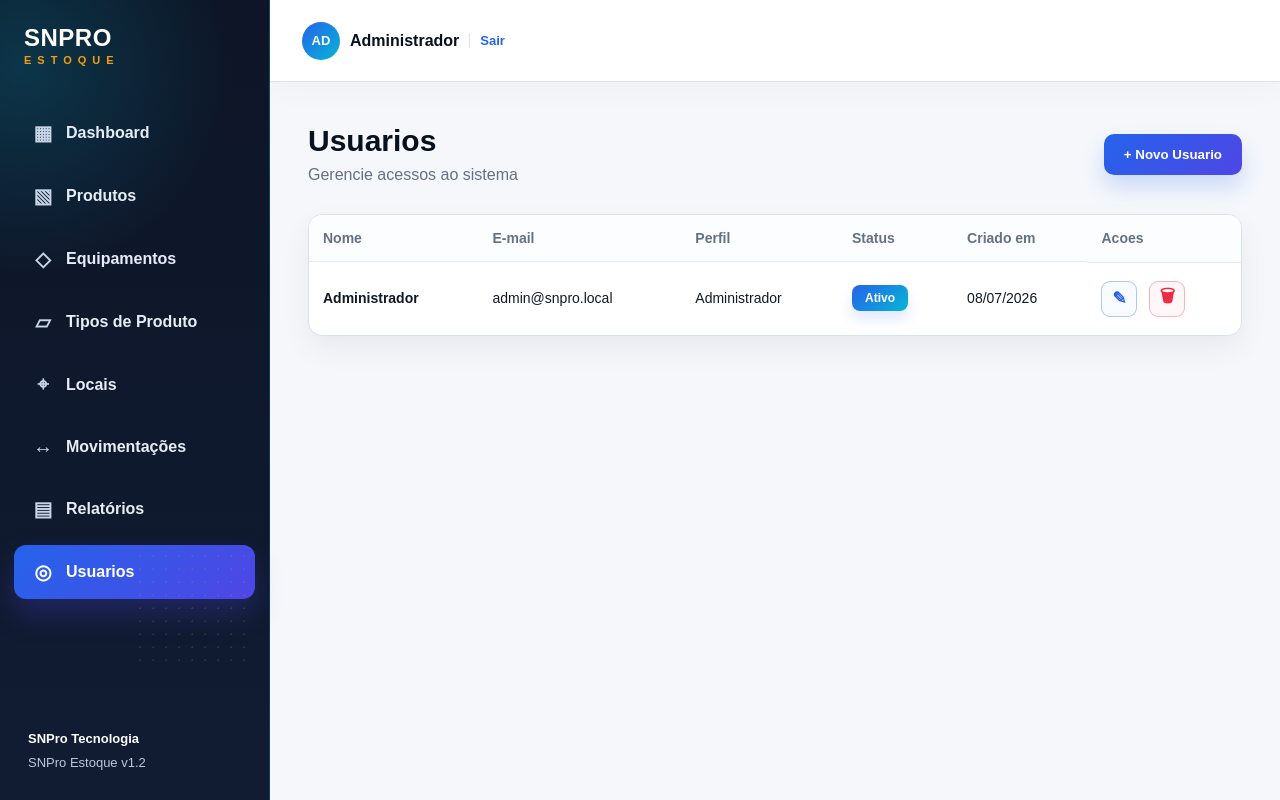
After one commit to snpro-projetos/EstoqueEuler, a Flask app: page /usuarios in a window 1280 px wide. The commit adds this page. Run offline with Flask 3, Linux system fonts and the light colour scheme; a user stored in the database is signed in.

Commit message:
Função de usuarios

```diff
--- a/app/__init__.py
+++ b/app/__init__.py
@@ -1,3 +1,5 @@
+import os
+
 from flask import Flask
 from flask_sqlalchemy import SQLAlchemy
 
@@ -8,7 +10,7 @@ db = SQLAlchemy()
 def create_app():
     app = Flask(__name__, instance_relative_config=True)
 
-    app.config["SECRET_KEY"] = "troque-esta-chave"
+    app.config["SECRET_KEY"] = os.environ.get("SECRET_KEY", "troque-esta-chave")
     app.config["SQLALCHEMY_DATABASE_URI"] = "sqlite:///estoque.db"
     app.config["SQLALCHEMY_TRACK_MODIFICATIONS"] = False
 
--- a/app/routes.py
+++ b/app/routes.py
@@ -1,13 +1,86 @@
-from flask import Blueprint, render_template, request, redirect, url_for, flash, Response, send_file
+from flask import Blueprint, render_template, request, redirect, url_for, flash, Response, send_file, session, g
 from sqlalchemy import or_, func
 import csv
+import os
 from io import StringIO, BytesIO
 from unicodedata import normalize
 from . import db
 from datetime import datetime
-from .models import Produto, Equipamento, TipoProduto, Local, Movimentacao, DashboardGrafico, ImportacaoPlanilha
+from werkzeug.security import generate_password_hash, check_password_hash
+from .models import Produto, Equipamento, TipoProduto, Local, Movimentacao, DashboardGrafico, ImportacaoPlanilha, Usuario
 
 main = Blueprint("main", __name__)
+_usuarios_iniciais_verificados = False
+
+
+def _destino_seguro(destino):
+    if destino and destino.startswith("/") and not destino.startswith("//"):
+        return destino
+    return url_for("main.dashboard")
+
+
+def _garantir_usuario_admin():
+    global _usuarios_iniciais_verificados
+    if _usuarios_iniciais_verificados:
+        return
+
+    db.create_all()
+    if Usuario.query.count() == 0:
+        admin_email = os.environ.get("ADMIN_EMAIL", "admin@snpro.local").strip().lower()
+        admin_password = os.environ.get("ADMIN_PASSWORD", "admin123")
+        db.session.add(Usuario(
+            nome="Administrador",
+            email=admin_email,
+            senha_hash=generate_password_hash(admin_password),
+            perfil="Administrador",
+            status="Ativo",
+        ))
+        db.session.commit()
+    _usuarios_iniciais_verificados = True
+
+
+def _usuario_eh_admin():
+    return bool(getattr(g, "usuario_atual", None) and g.usuario_atual.perfil == "Administrador")
+
+
+def _exigir_admin():
+    if _usuario_eh_admin():
+        return None
+    flash("Apenas administradores podem acessar esta area.", "error")
+    return redirect(url_for("main.dashboard"))
+
+
+def _qtd_admins_ativos(excluir_id=None):
+    query = Usuario.query.filter_by(perfil="Administrador", status="Ativo")
+    if excluir_id:
+        query = query.filter(Usuario.id != excluir_id)
+    return query.count()
+
+
+@main.before_app_request
+def carregar_usuario_logado():
+    if request.endpoint == "static":
+        return None
+
+    _garantir_usuario_admin()
+
+    g.usuario_atual = None
+    usuario_id = session.get("usuario_id")
+    if usuario_id:
+        usuario = Usuario.query.get(usuario_id)
+        if usuario and usuario.status == "Ativo":
+            g.usuario_atual = usuario
+        else:
+            session.clear()
+
+    if request.endpoint in {"main.login"}:
+        return None
+
+    if not g.usuario_atual:
+        proxima = request.full_path if request.method == "GET" else request.path
+        return redirect(url_for("main.login", proxima=proxima))
+
+    return None
 
 EQUIPAMENTOS_PADRAO = [
     ("Periferico", "Itens como mouse, teclado, monitor, webcam e headset"),
@@ -380,6 +453,129 @@ def _garantir_graficos_padrao():
         ]
         db.session.add_all(padroes)
         db.session.commit()
+
+
+@main.route("/login", methods=["GET", "POST"])
+def login():
+    if getattr(g, "usuario_atual", None) and request.method == "GET":
+        return redirect(_destino_seguro(request.args.get("proxima")))
+
+    if request.method == "POST":
+        email = request.form.get("email", "").strip().lower()
+        senha = request.form.get("senha", "")
+        usuario = Usuario.query.filter_by(email=email).first()
+
+        if usuario and usuario.status == "Ativo" and check_password_hash(usuario.senha_hash, senha):
+            session.clear()
+            session["usuario_id"] = usuario.id
+            flash("Login realizado com sucesso.", "success")
+            return redirect(_destino_seguro(request.args.get("proxima")))
+
+        flash("E-mail ou senha invalidos.", "error")
+
+    return render_template("login.html")
+
+
+@main.route("/logout")
+def logout():
+    session.clear()
+    flash("Voce saiu do sistema.", "success")
+    return redirect(url_for("main.login"))
+
+
+@main.route("/usuarios")
+def usuarios():
+    bloqueio = _exigir_admin()
+    if bloqueio:
+        return bloqueio
+
+    usuarios_lista = Usuario.query.order_by(Usuario.nome.asc()).all()
+    return render_template("usuarios.html", active_page="usuarios", usuarios=usuarios_lista)
+
+
+@main.route("/usuarios/novo", methods=["POST"])
+def novo_usuario():
+    bloqueio = _exigir_admin()
+    if bloqueio:
+        return bloqueio
+
+    try:
+        senha = request.form.get("senha", "")
+        if len(senha) < 6:
+            raise ValueError("a senha precisa ter pelo menos 6 caracteres")
+
+        usuario = Usuario(
+            nome=request.form["nome"].strip(),
+            email=request.form["email"].strip().lower(),
+            senha_hash=generate_password_hash(senha),
+            perfil=request.form.get("perfil") or "Operador",
+            status=request.form.get("status") or "Ativo",
+        )
+        db.session.add(usuario)
+        db.session.commit()
+        flash("Usuario cadastrado com sucesso.", "success")
+    except Exception as erro:
+        db.session.rollback()
+        flash(f"Erro ao cadastrar usuario: {erro}", "error")
+
+    return redirect(url_for("main.usuarios"))
+
+
+@main.route("/usuarios/editar/<int:usuario_id>", methods=["POST"])
+def editar_usuario(usuario_id):
+    bloqueio = _exigir_admin()
+    if bloqueio:
+        return bloqueio
+
+    usuario = Usuario.query.get_or_404(usuario_id)
+
+    try:
+        perfil_novo = request.form.get("perfil") or "Operador"
+        status_novo = request.form.get("status") or "Ativo"
+        removeria_admin = usuario.perfil == "Administrador" and (perfil_novo != "Administrador" or status_novo != "Ativo")
+        if removeria_admin and _qtd_admins_ativos(excluir_id=usuario.id) == 0:
+            raise ValueError("nao e possivel remover o ultimo administrador ativo")
+
+        usuario.nome = request.form["nome"].strip()
+        usuario.email = request.form["email"].strip().lower()
+        usuario.perfil = perfil_novo
+        usuario.status = status_novo
+
+        senha = request.form.get("senha", "")
+        if senha:
+            if len(senha) < 6:
+                raise ValueError("a senha precisa ter pelo menos 6 caracteres")
+            usuario.senha_hash = generate_password_hash(senha)
+
+        db.session.commit()
+        flash("Usuario atualizado com sucesso.", "success")
+    except Exception as erro:
+        db.session.rollback()
+        flash(f"Erro ao atualizar usuario: {erro}", "error")
+
+    return redirect(url_for("main.usuarios"))
+
+
+@main.route("/usuarios/excluir/<int:usuario_id>", methods=["POST"])
+def excluir_usuario(usuario_id):
+    bloqueio = _exigir_admin()
+    if bloqueio:
+        return bloqueio
+
+    usuario = Usuario.query.get_or_404(usuario_id)
+
+    if g.usuario_atual and usuario.id == g.usuario_atual.id:
+        flash("Voce nao pode excluir seu proprio usuario.", "error")
+        return redirect(url_for("main.usuarios"))
+
+    if usuario.perfil == "Administrador" and usuario.status == "Ativo" and _qtd_admins_ativos(excluir_id=usuario.id) == 0:
+        flash("Nao e possivel excluir o ultimo administrador ativo.", "error")
+        return redirect(url_for("main.usuarios"))
+
+    db.session.delete(usuario)
+    db.session.commit()
+    flash("Usuario excluido com sucesso.", "success")
+    return redirect(url_for("main.usuarios"))
 
 
 @main.route("/dashboard")
--- a/app/static/css/style.css
+++ b/app/static/css/style.css
@@ -32,6 +32,8 @@ body { margin: 0; font-family: Arial, sans-serif; background: var(--snpro-bg); c
 .menu-button { width: 44px; height: 44px; border: 0; border-radius: 10px; background: linear-gradient(135deg, var(--snpro-blue), var(--snpro-violet)); color: white; font-size: 20px; cursor: pointer; box-shadow: 0 8px 16px rgba(37,99,235,.20); }
 .user { font-weight: 800; color: var(--snpro-ink); display: flex; align-items: center; gap: 10px; }
 .avatar { width: 38px; height: 38px; border-radius: 50%; display: inline-flex; justify-content: center; align-items: center; color: white; background: linear-gradient(135deg, var(--snpro-blue), var(--snpro-cyan)); font-size: 13px; }
+.logout-link { color: var(--snpro-blue); text-decoration: none; font-size: 13px; font-weight: 900; border-left: 1px solid var(--snpro-border); padding-left: 10px; }
+.logout-link:hover { color: var(--snpro-violet); }
 .page-header { display: flex; justify-content: space-between; align-items: center; padding: 42px 38px 24px; }
 h1 { margin: 0; font-size: 30px; color: var(--snpro-ink); }
 p { margin: 8px 0 0; color: var(--snpro-muted); }
@@ -63,6 +65,14 @@ td { padding: 18px 14px; border-top: 1px solid #e4ebf5; font-size: 14px; vertica
 .alert { padding: 12px 14px; border-radius: 9px; margin-bottom: 8px; font-weight: 700; }
 .alert.success { background: #e0f2fe; color: #075985; }
 .alert.error { background: #fee2e2; color: #991b1b; }
+.login-page { min-height: 100vh; background: radial-gradient(circle at 20% 12%, rgba(6,182,212,.20), transparent 28%), linear-gradient(135deg, var(--snpro-sidebar), var(--snpro-sidebar-2)); }
+.login-shell { min-height: 100vh; display: grid; place-items: center; padding: 24px; }
+.login-panel { width: 420px; max-width: 100%; background: #ffffff; border: 1px solid rgba(217,226,239,.85); border-radius: 16px; padding: 30px; box-shadow: 0 28px 80px rgba(0,0,0,.28); }
+.login-brand { margin-bottom: 24px; color: var(--snpro-ink); font-size: 28px; font-weight: 900; letter-spacing: .5px; }
+.login-brand small { display: block; color: var(--snpro-accent); font-size: 12px; letter-spacing: 7px; margin-top: 2px; }
+.login-panel h1 { font-size: 28px; }
+.login-form { margin-top: 18px; }
+.login-messages { padding: 14px 0 0; }
 .modal { position: fixed; inset: 0; background: rgba(7,17,31,.58); display: flex; justify-content: center; align-items: flex-start; padding-top: 40px; z-index: 10; overflow-y: auto; }
 .hidden { display: none; }
 .modal-box { width: 560px; max-width: calc(100vw - 32px); background: white; border-radius: 14px; padding: 20px; box-shadow: 0 22px 60px rgba(0,0,0,.25); border-top: 5px solid var(--snpro-blue); margin-bottom: 40px; }
--- a/app/static/js/app.js
+++ b/app/static/js/app.js
@@ -74,6 +74,24 @@ function openCategoryEditModal(button) {
 
 function closeCategoryEditModal() { hideModal("modalCategoryEdit"); }
 
+function openUserCreateModal() { showModal("modalUserCreate"); }
+function closeUserCreateModal() { hideModal("modalUserCreate"); }
+
+function openUserEditModal(button) {
+    const dataset = button.dataset;
+    const form = document.getElementById("userEditForm");
+
+    form.action = `/usuarios/editar/${dataset.id}`;
+    document.getElementById("edit_usuario_nome").value = dataset.nome || "";
+    document.getElementById("edit_usuario_email").value = dataset.email || "";
+    document.getElementById("edit_usuario_perfil").value = dataset.perfil || "Operador";
+    document.getElementById("edit_usuario_status").value = dataset.status || "Ativo";
+
+    showModal("modalUserEdit");
+}
+
+function closeUserEditModal() { hideModal("modalUserEdit"); }
+
 document.addEventListener("keydown", function(event) {
     if (event.key === "Escape") {
         closeProductViewModal();
@@ -81,6 +99,8 @@ document.addEventListener("keydown", function(event) {
         closeEditModal();
         closeCategoryCreateModal();
         closeCategoryEditModal();
+        closeUserCreateModal();
+        closeUserEditModal();
         closeTypeCreateModal();
         closeTypeEditModal();
         closeLocalCreateModal();
--- a/app/templates/base.html
+++ b/app/templates/base.html
@@ -9,7 +9,6 @@
 <body>
     <aside class="sidebar">
         <div class="brand">
-            <span class="brand-icon">SN</span>
             <div>
                 <strong>SNPRO</strong>
                 <small>ESTOQUE</small>
@@ -23,6 +22,9 @@
             <a class="{% if active_page == 'locais' %}active{% endif %}" href="{{ url_for('main.locais') }}"><span class="nav-ico">⌖</span> Locais</a>
             <a class="{% if active_page == 'movimentacoes' %}active{% endif %}" href="{{ url_for('main.movimentacoes') }}"><span class="nav-ico">↔</span> Movimentações</a>
             <a class="{% if active_page == 'relatorios' %}active{% endif %}" href="{{ url_for('main.relatorios') }}"><span class="nav-ico">▤</span> Relatórios</a>
+            {% if g.usuario_atual and g.usuario_atual.perfil == 'Administrador' %}
+            <a class="{% if active_page == 'usuarios' %}active{% endif %}" href="{{ url_for('main.usuarios') }}"><span class="nav-ico">◎</span> Usuarios</a>
+            {% endif %}
         </nav>
         <div class="version">
             <strong>SNPro Tecnologia</strong><br>
@@ -32,7 +34,13 @@
 
     <main class="content">
         <header class="topbar">
-            <div class="user"><span class="avatar">EJ</span> euler.junior</div>
+            {% if g.usuario_atual %}
+            <div class="user">
+                <span class="avatar">{{ g.usuario_atual.nome[:2]|upper }}</span>
+                <span>{{ g.usuario_atual.nome }}</span>
+                <a class="logout-link" href="{{ url_for('main.logout') }}">Sair</a>
+            </div>
+            {% endif %}
         </header>
 
         {% with messages = get_flashed_messages(with_categories=true) %}
--- /dev/null
+++ b/app/templates/usuarios.html
@@ -0,0 +1,130 @@
+{% extends "base.html" %}
+
+{% block content %}
+<section class="page-header">
+    <div>
+        <h1>Usuarios</h1>
+        <p>Gerencie acessos ao sistema</p>
+    </div>
+    <button class="btn-primary" onclick="openUserCreateModal()">+ Novo Usuario</button>
+</section>
+
+<div class="table-card categories-card">
+    <table>
+        <thead>
+            <tr>
+                <th>Nome</th>
+                <th>E-mail</th>
+                <th>Perfil</th>
+                <th>Status</th>
+                <th>Criado em</th>
+                <th>Acoes</th>
+            </tr>
+        </thead>
+        <tbody>
+            {% for usuario in usuarios %}
+            <tr>
+                <td><strong>{{ usuario.nome }}</strong></td>
+                <td>{{ usuario.email }}</td>
+                <td>{{ usuario.perfil }}</td>
+                <td><span class="status-active">{{ usuario.status }}</span></td>
+                <td>{{ usuario.criado_em.strftime('%d/%m/%Y') if usuario.criado_em else '-' }}</td>
+                <td class="actions">
+                    <button title="Editar" class="icon-btn edit" type="button" onclick="openUserEditModal(this)"
+                        data-id="{{ usuario.id }}"
+                        data-nome="{{ usuario.nome }}"
+                        data-email="{{ usuario.email }}"
+                        data-perfil="{{ usuario.perfil }}"
+                        data-status="{{ usuario.status }}">&#9998;</button>
+                    <form method="post" action="{{ url_for('main.excluir_usuario', usuario_id=usuario.id) }}" data-confirm-kind="usuario" data-confirm-article="este">
+                        <button title="Excluir" class="icon-btn danger" type="submit">&#128465;</button>
+                    </form>
+                </td>
+            </tr>
+            {% else %}
+            <tr>
+                <td colspan="6" class="empty">Nenhum usuario encontrado.</td>
+            </tr>
+            {% endfor %}
+        </tbody>
+    </table>
+</div>
+
+<div id="modalUserCreate" class="modal hidden">
+    <div class="modal-box compact">
+        <div class="modal-header">
+            <h2>Novo Usuario</h2>
+            <button type="button" onclick="closeUserCreateModal()">&times;</button>
+        </div>
+
+        <form method="post" action="{{ url_for('main.novo_usuario') }}" class="product-form">
+            <label>Nome *</label>
+            <input name="nome" placeholder="Nome do usuario" required>
+
+            <label>E-mail *</label>
+            <input type="email" name="email" placeholder="usuario@empresa.com" required>
+
+            <label>Senha *</label>
+            <input type="password" name="senha" minlength="6" placeholder="Minimo de 6 caracteres" required>
+
+            <div class="grid-2">
+                <div>
+                    <label>Perfil</label>
+                    <select name="perfil">
+                        <option value="Operador">Operador</option>
+                        <option value="Administrador">Administrador</option>
+                    </select>
+                </div>
+                <div>
+                    <label>Status</label>
+                    <select name="status">
+                        <option value="Ativo">Ativo</option>
+                        <option value="Inativo">Inativo</option>
+                    </select>
+                </div>
+            </div>
+
+            <button class="btn-primary full" type="submit">Salvar Usuario</button>
+        </form>
+    </div>
+</div>
+
+<div id="modalUserEdit" class="modal hidden">
+    <div class="modal-box compact">
+        <div class="modal-header">
+            <h2>Editar Usuario</h2>
+            <button type="button" onclick="closeUserEditModal()">&times;</button>
+        </div>
+
+        <form id="userEditForm" method="post" action="#" class="product-form">
+            <label>Nome *</label>
+            <input id="edit_usuario_nome" name="nome" required>
+
+            <label>E-mail *</label>
+            <input id="edit_usuario_email" type="email" name="email" required>
+
+            <label>Nova senha</label>
+            <input type="password" name="senha" minlength="6" placeholder="Deixe em branco para manter">
+
+            <div class="grid-2">
+                <div>
+                    <label>Perfil</label>
+                    <select id="edit_usuario_perfil" name="perfil">
+                        <option value="Operador">Operador</option>
+                        <option value="Administrador">Administrador</option>
+                    </select>
+                </div>
+                <div>
+                    <label>Status</label>
+                    <select id="edit_usuario_status" name="status">
+                        <option value="Ativo">Ativo</option>
+                        <option value="Inativo">Inativo</option>
+                    </select>
+                </div>
+            </div>
+
+            <button class="btn-primary full" type="submit">Salvar Alteracoes</button>
+        </form>
+    </div>
+</div>
+{% endblock %}
```
Also changed, not shown: app/models.py (+11 -0 lines), app/templates/login.html (added, +43 -0 lines), instance/estoque.db.
